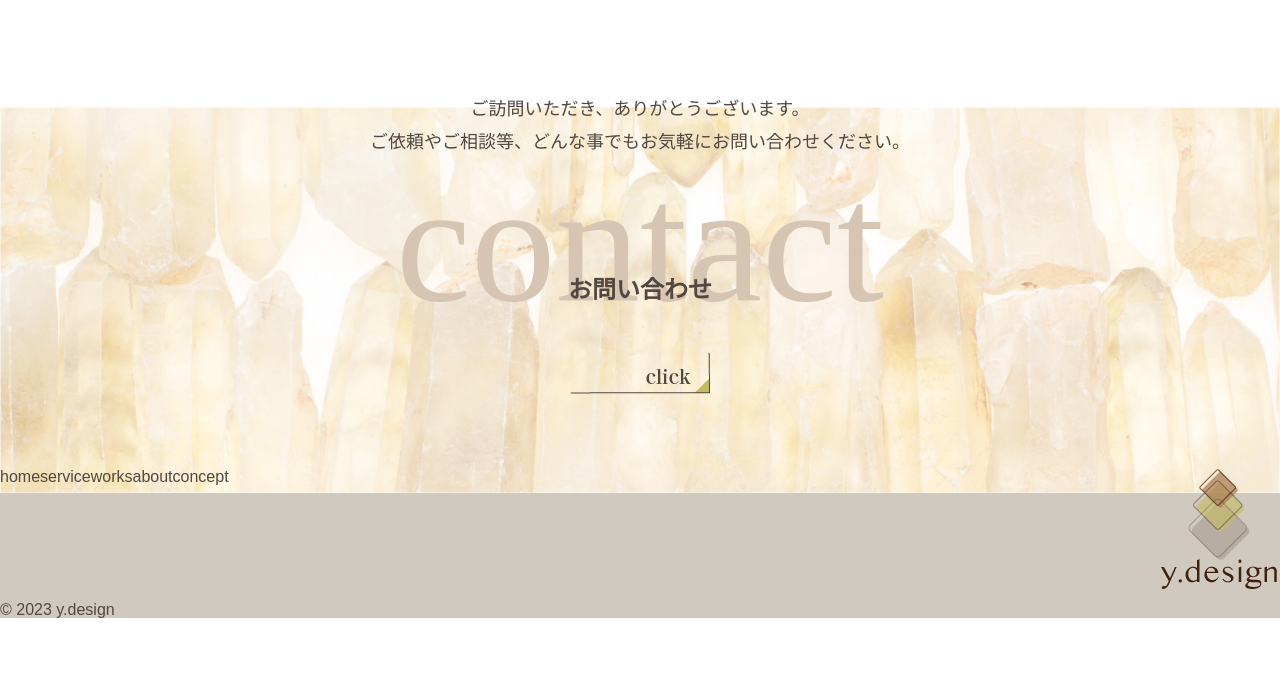
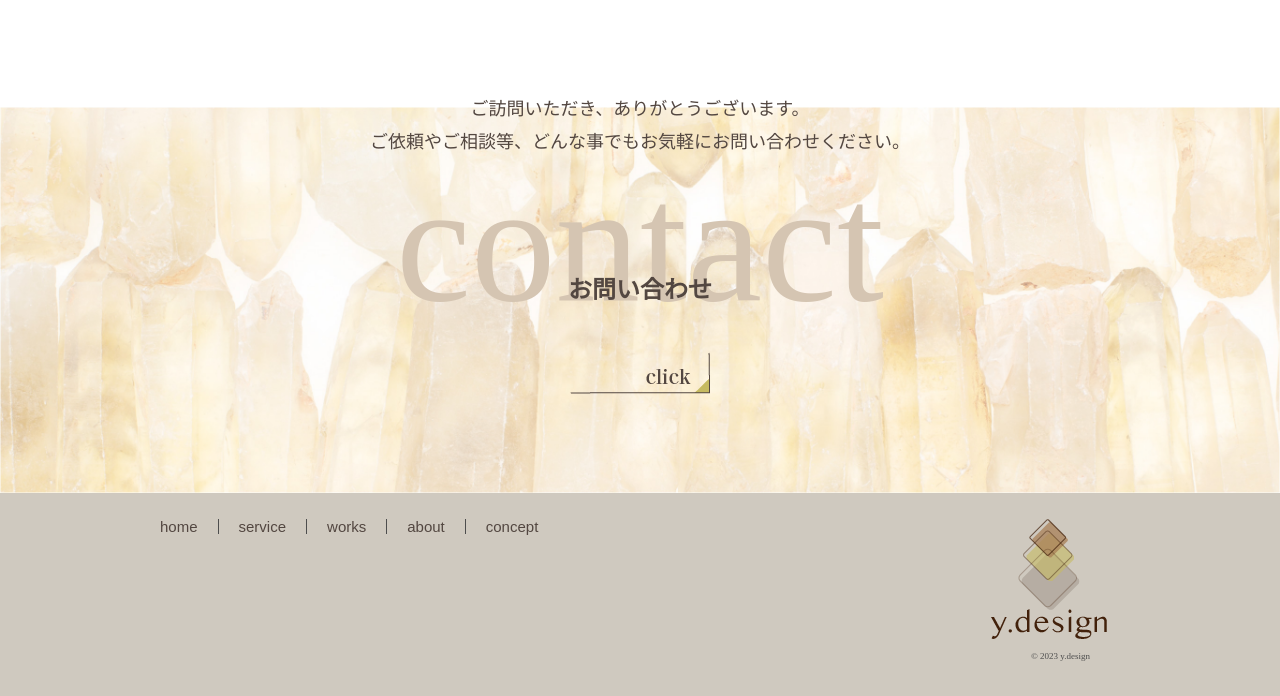
Before and after one commit to yui1012/dezasuta2, a plain HTML site: page top/index.html in a window 1280 px wide. Shown: the part 3993-4689 px from the top of the page. Before the commit the page ends 4611 px from the top, so only its background shows below. Drawn offline with Linux system fonts and the light colour scheme.

Commit message:
再度2/12進捗

```diff
--- a/top/css/style.css
+++ b/top/css/style.css
@@ -247,13 +247,38 @@ h3 {
 }
 footer {
   background-color: #cfc9bf;
-  margin: 0 auto;
+  padding-top: 50px;
 }
 .footer_wrap {
+  max-width: 1000px;
+  margin: 0 auto;
   display: flex;
   justify-content: space-between;
 }
 .pc_nav ul {
   display: flex;
   justify-content: space-between;
+  font-size: 15px;
+  color: #4d4d4d;
+  align-items: center;
 }
+.pc_nav ul li {
+  padding: 0 20px;
+  border-right: 1px solid #4d4d4d;
+}
+.pc_nav ul li:last-child {
+  border-right: none;
+}
+.footer_logo {
+  padding: 0 30px;
+}
+.copylight {
+  max-width: 1000px;
+  font-family: "小塚ゴシック Pro", "Kozuka Gothic Pro";
+  font-size: 9px;
+  color: #4d4d4d;
+  text-align: end;
+  margin: 0 auto;
+  padding: 0 100px 35px 0;
+  justify-content: space-around;
+}
```
Also changed, not shown: top/index.html (+1 -0 lines).
